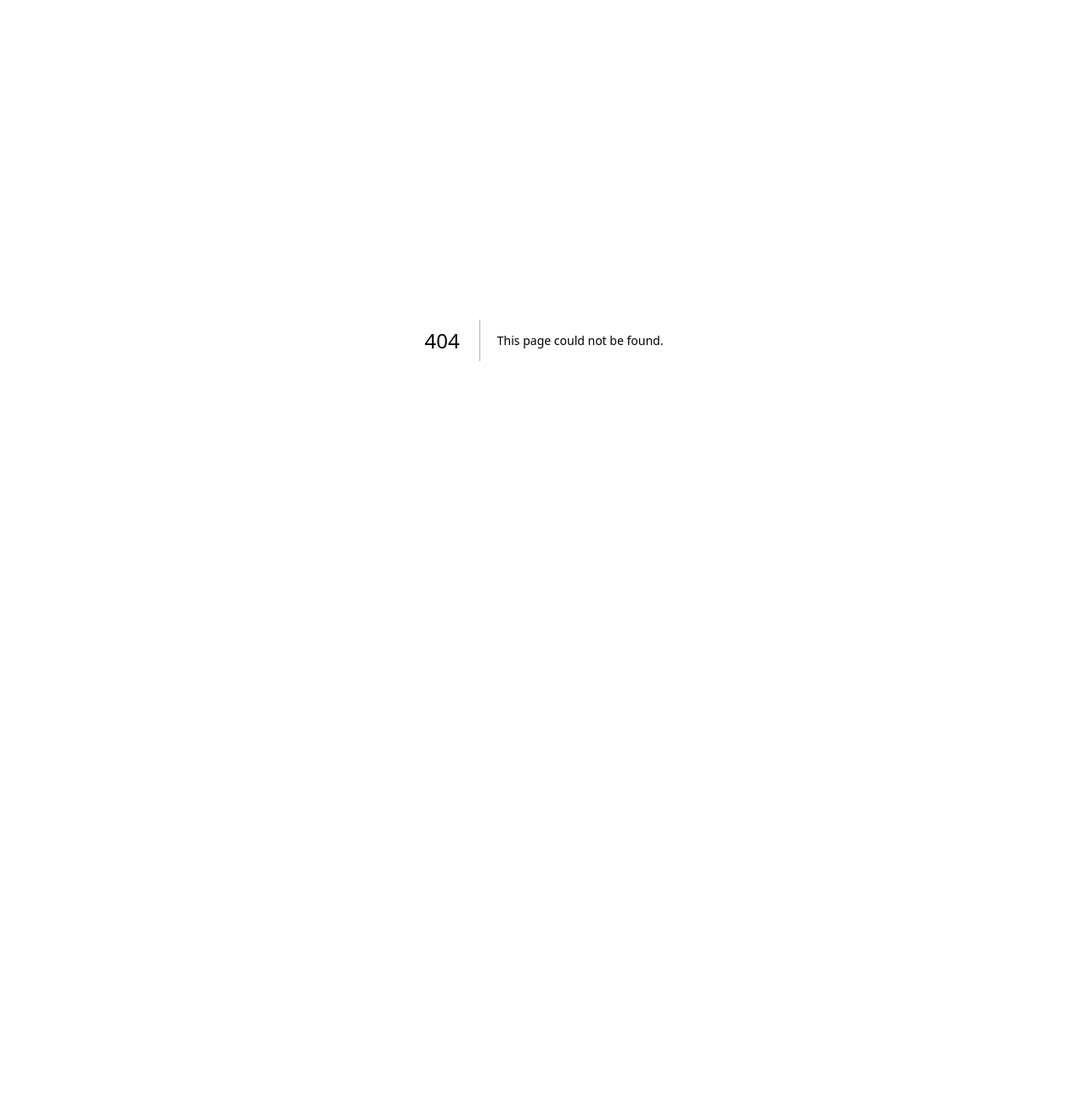
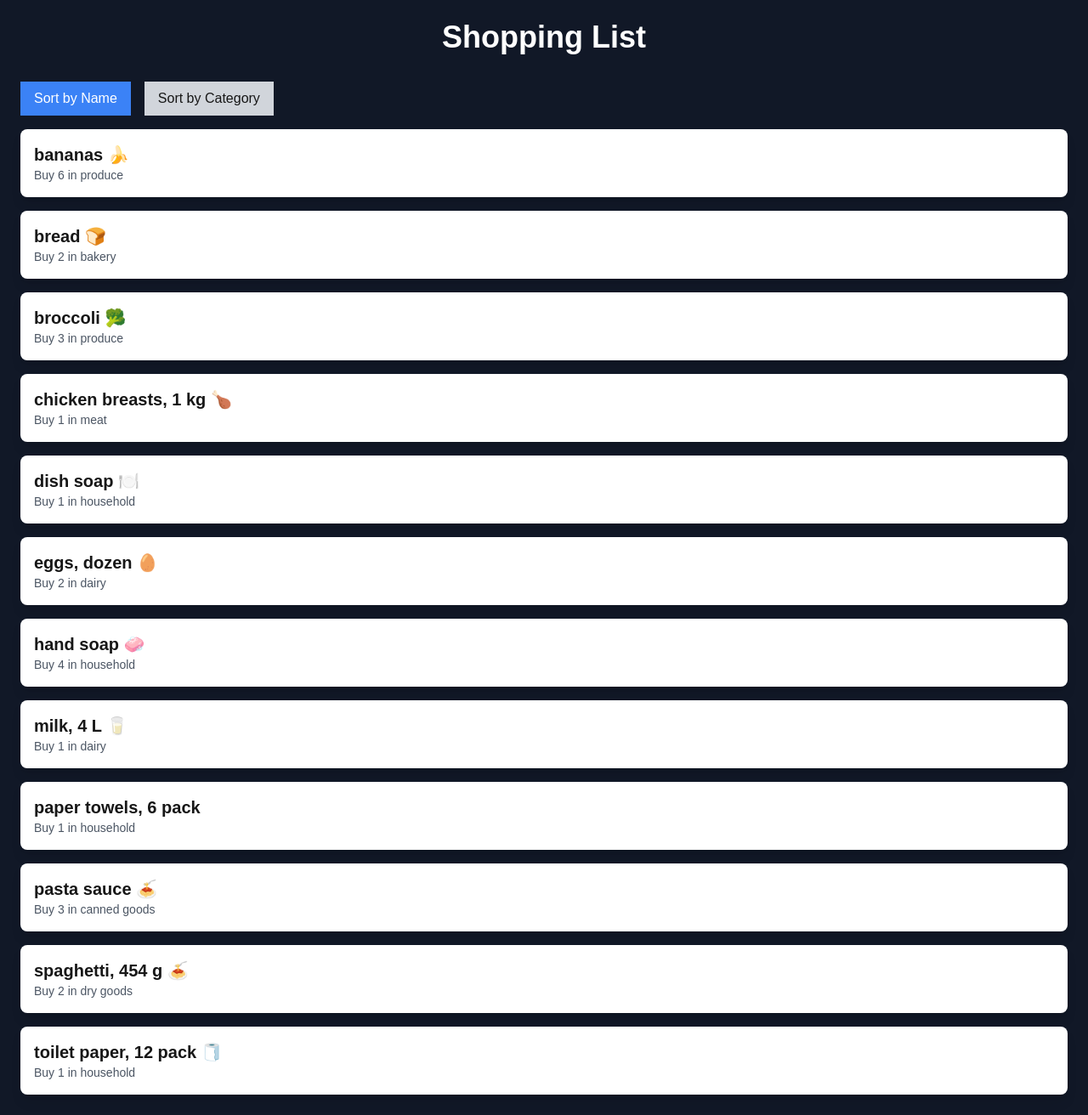
Before and after one commit to Kiru1288/cprg306-assignments, a Next.js app: page /week-6 in a window 1280 px wide. Before the commit this address had no page. Shown: the whole page at 85% size. Before the commit the page ends 800 px from the top, so only its background shows below. Built offline with nearby package versions, Linux system fonts and the light colour scheme.

Commit message:
Week6 Lab
Week 6 Lab work

```diff
--- a/app/page.js
+++ b/app/page.js
@@ -23,6 +23,11 @@
               Week 5 Page
             </Link>
 
+
+            <Link href="/week-6">
+              Week 6 Page
+            </Link>
+
           </li>
         </ul>
       </nav>
--- /dev/null
+++ b/app/week-6/item-list.js
@@ -0,0 +1,46 @@
+"use client";
+
+import React, { useState } from 'react';
+import Item from './item';
+import itemsData from './items.json';
+
+const ItemList = () => {
+  const [items] = useState(itemsData);
+  const [sortBy, setSortBy] = useState('name');
+
+  const sortedItems = [...items].sort((a, b) => {
+    if (sortBy === 'name') {
+      return a.name.localeCompare(b.name);
+    }
+    if (sortBy === 'category') {
+      return a.category.localeCompare(b.category);
+    }
+    return 0;
+  });
+
+  return (
+    <div>
+      <div className="flex space-x-4 mb-4">
+        <button
+          onClick={() => setSortBy('name')}
+          className={sortBy === 'name' ? 'bg-blue-500 text-white px-4 py-2' : 'bg-gray-300 px-4 py-2'}
+        >
+          Sort by Name
+        </button>
+        <button
+          onClick={() => setSortBy('category')}
+          className={sortBy === 'category' ? 'bg-blue-500 text-white px-4 py-2' : 'bg-gray-300 px-4 py-2'}
+        >
+          Sort by Category
+        </button>
+      </div>
+      <ul className="space-y-4">
+        {sortedItems.map((item) => (
+          <Item key={item.id} {...item} />
+        ))}
+      </ul>
+    </div>
+  );
+};
+
+export default ItemList;
--- /dev/null
+++ b/app/week-6/item.js
@@ -0,0 +1,14 @@
+import React from 'react';
+
+const Item = ({ name, quantity, category }) => {
+  return (
+    <li className="bg-white p-4 rounded-lg shadow-lg flex justify-between items-center mb-4">
+      <div>
+        <p className="text-xl font-semibold">{name}</p>
+        <p className="text-sm text-gray-600">Buy {quantity} in {category}</p>
+      </div>
+    </li>
+  );
+};
+
+export default Item;
--- /dev/null
+++ b/app/week-6/items.JSON
@@ -0,0 +1,74 @@
+[
+    {
+      "id": "1h2GJKH12gkHG31h1H",
+      "name": "milk, 4 L 🥛",
+      "quantity": 1,
+      "category": "dairy"
+    },
+    {
+      "id": "2KJH3k2j3H1k2J3K1H",
+      "name": "bread 🍞",
+      "quantity": 2,
+      "category": "bakery"
+    },
+    {
+      "id": "3h2KJH3k2j3H1k2J3",
+      "name": "eggs, dozen 🥚",
+      "quantity": 2,
+      "category": "dairy"
+    },
+    {
+      "id": "4k2J3K1H2GJKH12gk",
+      "name": "bananas 🍌",
+      "quantity": 6,
+      "category": "produce"
+    },
+    {
+      "id": "5H1h1H2KJH3k2j3H",
+      "name": "broccoli 🥦",
+      "quantity": 3,
+      "category": "produce"
+    },
+    {
+      "id": "6H1k2J3K1H2GJKH1",
+      "name": "chicken breasts, 1 kg 🍗",
+      "quantity": 1,
+      "category": "meat"
+    },
+    {
+      "id": "7gkHG31h1H2KJH3k",
+      "name": "pasta sauce 🍝",
+      "quantity": 3,
+      "category": "canned goods"
+    },
+    {
+      "id": "8j3H1k2J3K1H2GJK",
+      "name": "spaghetti, 454 g 🍝",
+      "quantity": 2,
+      "category": "dry goods"
+    },
+    {
+      "id": "9H12gkHG31h1H2KJ",
+      "name": "toilet paper, 12 pack 🧻",
+      "quantity": 1,
+      "category": "household"
+    },
+    {
+      "id": "10H3k2j3H1k2J3K1",
+      "name": "paper towels, 6 pack",
+      "quantity": 1,
+      "category": "household"
+    },
+    {
+      "id": "11k2J3K1H2GJKH12",
+      "name": "dish soap 🍽️",
+      "quantity": 1,
+      "category": "household"
+    },
+    {
+      "id": "12GJKH12gkHG31h1",
+      "name": "hand soap 🧼",
+      "quantity": 4,
+      "category": "household"
+    }
+  ]
--- /dev/null
+++ b/app/week-6/page.js
@@ -0,0 +1,13 @@
+import React from 'react';
+import ItemList from './item-list';
+
+const Page = () => {
+  return (
+    <main className="p-6 bg-gray-900 min-h-screen">
+      <h1 className="text-4xl font-bold text-center text-white mb-8">Shopping List</h1>
+      <ItemList />
+    </main>
+  );
+};
+
+export default Page;
```
